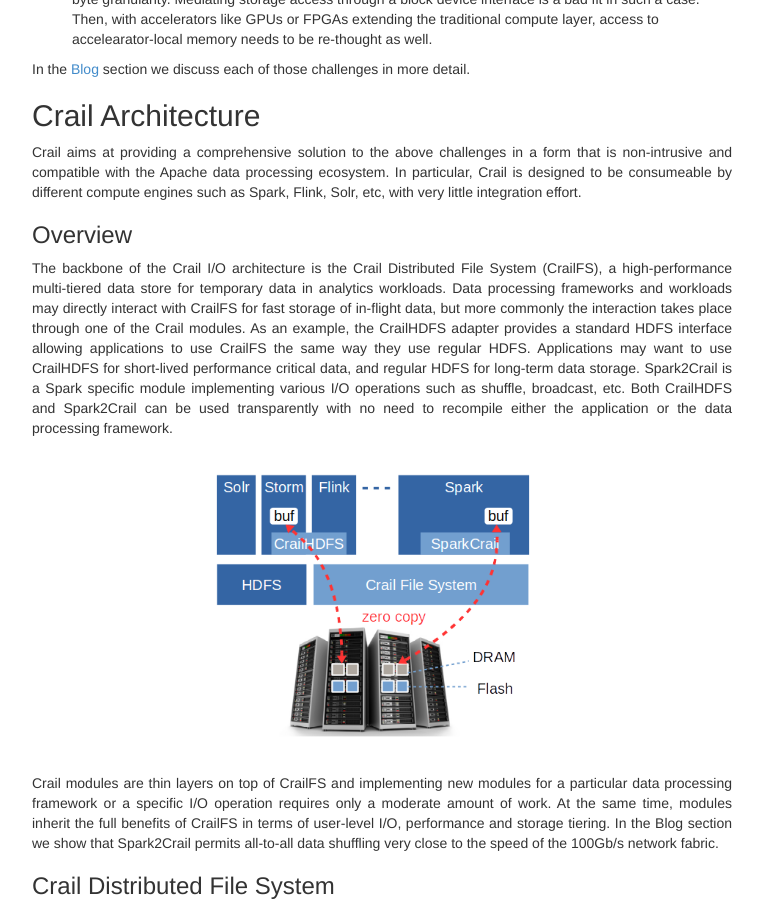
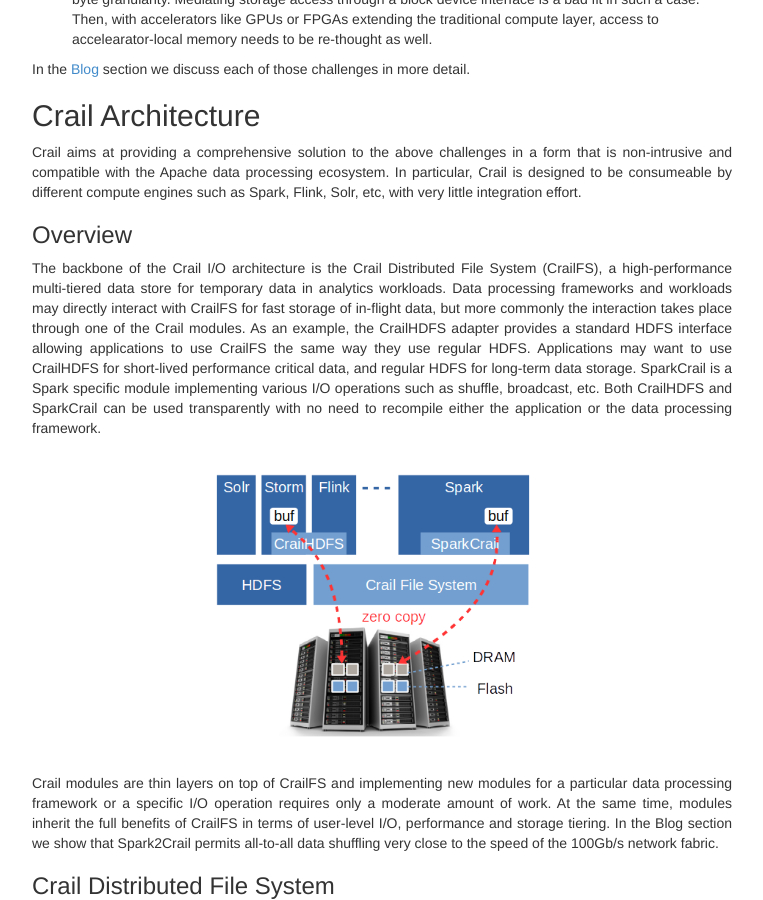
Before and after one commit to apache/incubator-crail-website, a Jekyll site: the page built from docs/index.md, in a window 1280 px wide and 900 px high, scrolled down 520 px. Shown: the whole window, without its empty margins (258-1021 px from the left). Built offline with Jekyll 4.4.1, drawn with Linux system fonts in a browser that asks for light colours; some of the changed text lies outside the part shown.

Commit message:
Update index.md

```diff
--- a/docs/index.md
+++ b/docs/index.md
@@ -29,7 +29,7 @@
 
 <div style="text-align: justify">
 <p>
-The backbone of the Crail I/O architecture is the Crail Distributed File System (CrailFS), a high-performance multi-tiered data store for temporary data in analytics workloads. Data processing frameworks and workloads may directly interact with CrailFS for fast storage of in-flight data, but more commonly the interaction takes place through one of the Crail modules. As an example, the CrailHDFS adapter provides a standard HDFS interface allowing applications to use CrailFS the same way they use regular HDFS. Applications may want to use CrailHDFS for short-lived performance critical data, and regular HDFS for long-term data storage. Spark2Crail is a Spark specific module implementing various I/O operations such as shuffle, broadcast, etc. Both CrailHDFS and Spark2Crail can be used transparently with no need to recompile either the application or the data processing framework.
+The backbone of the Crail I/O architecture is the Crail Distributed File System (CrailFS), a high-performance multi-tiered data store for temporary data in analytics workloads. Data processing frameworks and workloads may directly interact with CrailFS for fast storage of in-flight data, but more commonly the interaction takes place through one of the Crail modules. As an example, the CrailHDFS adapter provides a standard HDFS interface allowing applications to use CrailFS the same way they use regular HDFS. Applications may want to use CrailHDFS for short-lived performance critical data, and regular HDFS for long-term data storage. SparkCrail is a Spark specific module implementing various I/O operations such as shuffle, broadcast, etc. Both CrailHDFS and SparkCrail can be used transparently with no need to recompile either the application or the data processing framework.
 </p>
 </div>
 <br>
@@ -99,11 +99,11 @@
     FileSystem fs = FileSystem.get(conf);
     fs.create("crail://test/hello.txt");
 
- <h3>Spark on Crail</h3>
+ <h3>SparkCrail Module</h3>
 
 <div style="text-align: justify">
 <p>
-The Spark/Crail module includes a Crail based shuffle engine as well as a broadcast implementation. The shuffle engine maps rey ranges to directories in CrailFS. Each map task, while partitioning the data, appends key/value pairs to individual files in the corresponding directories. Tasks running on the same core within the cluster append to the same files, which reduces storage fragmentation.
+The SparkCrail module includes a Crail based shuffle engine as well as a broadcast implementation. The shuffle engine maps rey ranges to directories in CrailFS. Each map task, while partitioning the data, appends key/value pairs to individual files in the corresponding directories. Tasks running on the same core within the cluster append to the same files, which reduces storage fragmentation.
 </p>
 </div>
 
```
